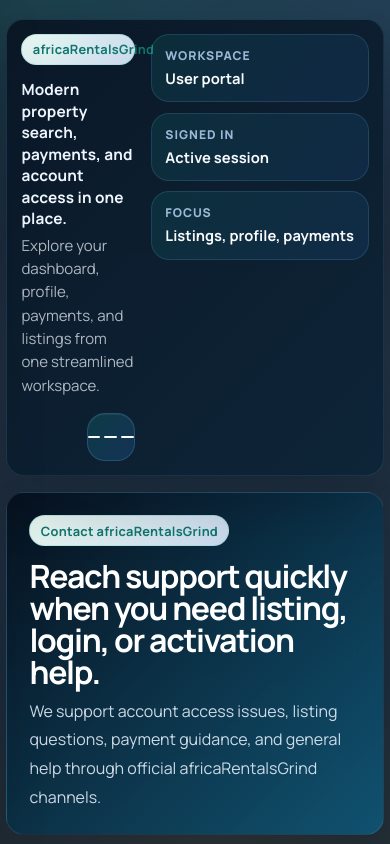
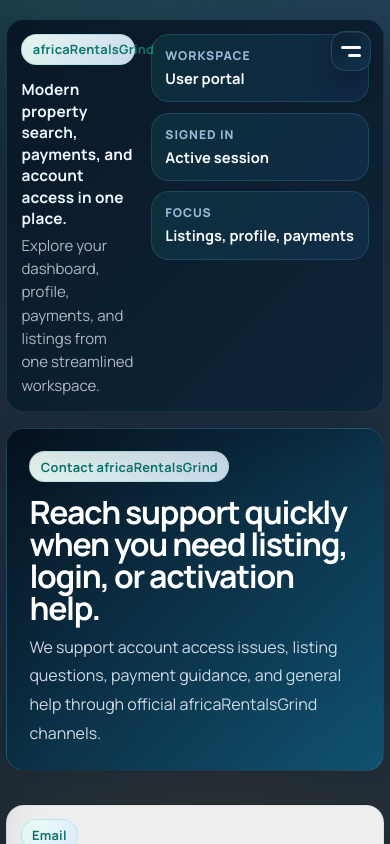
Before and after one commit to itaueliud/tstplotconnect, a Next.js app in the folder frontend/: page /contact in a window 390 px wide. Shown: the top 844 px of the page. Built offline with nearby package versions, Linux system fonts and the light colour scheme; no server answers.

Commit message:
Restyle and reposition mobile hamburger toggle

```diff
--- a/frontend/src/app/globals.css
+++ b/frontend/src/app/globals.css
@@ -628,35 +628,39 @@
   height: 3rem;
   align-items: center;
   justify-content: center;
-  gap: 0.26rem;
+  flex-direction: column;
+  gap: 0.34rem;
   padding: 0;
   border: 1px solid rgba(125, 211, 252, 0.18);
-  border-radius: 18px;
-  background: linear-gradient(135deg, rgba(20, 184, 166, 0.18), rgba(59, 130, 246, 0.18));
+  border-radius: 14px;
+  background: linear-gradient(145deg, rgba(11, 30, 48, 0.95), rgba(18, 51, 76, 0.92));
   color: #f8fafc;
   cursor: pointer;
-  box-shadow: inset 0 1px 0 rgba(255, 255, 255, 0.06);
+  box-shadow: inset 0 1px 0 rgba(255, 255, 255, 0.08), 0 10px 24px rgba(2, 8, 23, 0.3);
 }
 
 .portal-menu-toggle span {
   display: block;
   width: 1.2rem;
-  height: 2px;
+  height: 2.5px;
   border-radius: 999px;
   background: currentColor;
   transition: transform 180ms ease, opacity 180ms ease;
 }
 
+.portal-menu-toggle span:last-child {
+  width: 0.8rem;
+  margin-left: 0.4rem;
+}
+
 .portal-menu-toggle.is-open span:nth-child(1) {
-  transform: translateY(6px) rotate(45deg);
+  transform: translateY(4px) rotate(45deg);
 }
 
 .portal-menu-toggle.is-open span:nth-child(2) {
-  opacity: 0;
-}
-
-.portal-menu-toggle.is-open span:nth-child(3) {
-  transform: translateY(-6px) rotate(-45deg);
+  width: 1.2rem;
+  margin-left: 0;
+  transform: translateY(-4px) rotate(-45deg);
 }
 
 .portal-page-branding {
@@ -2148,11 +2152,18 @@
   .portal-menu-toggle {
     display: inline-flex;
     justify-self: end;
+    position: absolute;
+    top: 0.85rem;
+    right: 0.9rem;
+    width: 2.65rem;
+    height: 2.65rem;
   }
 
   .portal-page-header {
     grid-template-columns: minmax(0, 1fr) auto;
     align-items: start;
+    position: relative;
+    padding-right: 4.2rem;
   }
 
   .portal-dashboard-shell {
@@ -2279,11 +2290,17 @@
   .portal-menu-toggle {
     display: inline-flex;
     justify-self: end;
+    position: absolute;
+    top: 0.7rem;
+    right: 0.75rem;
+    width: 2.5rem;
+    height: 2.5rem;
   }
 
   .portal-page-header {
     grid-template-columns: minmax(0, 1fr) auto;
     align-items: start;
+    padding-right: 4rem;
   }
 
   .portal-dashboard-shell {
--- a/frontend/src/components/user/authenticated-user-shell.tsx
+++ b/frontend/src/components/user/authenticated-user-shell.tsx
@@ -119,7 +119,6 @@
         >
           <span />
           <span />
-          <span />
         </button>
         <nav className="portal-page-links" aria-label="User page header navigation">
           <Link href="/user">Dashboard</Link>
```
